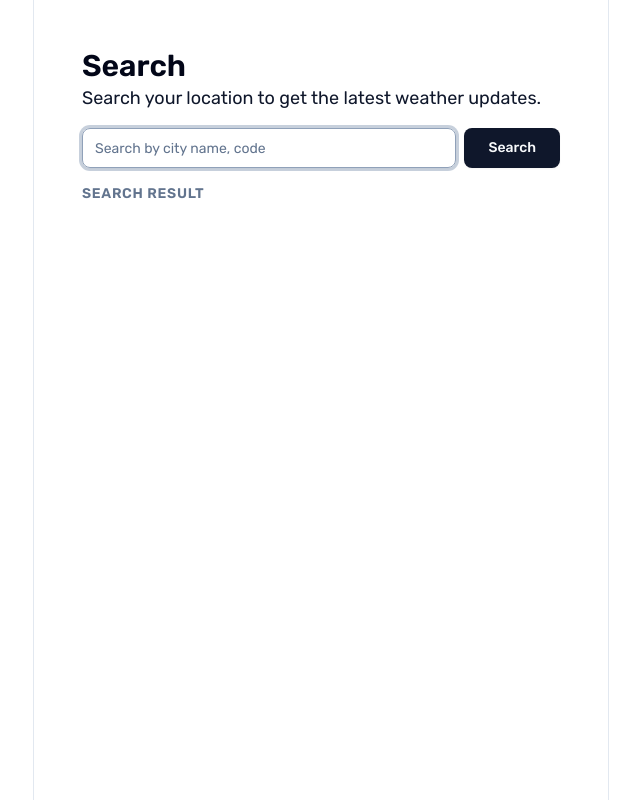
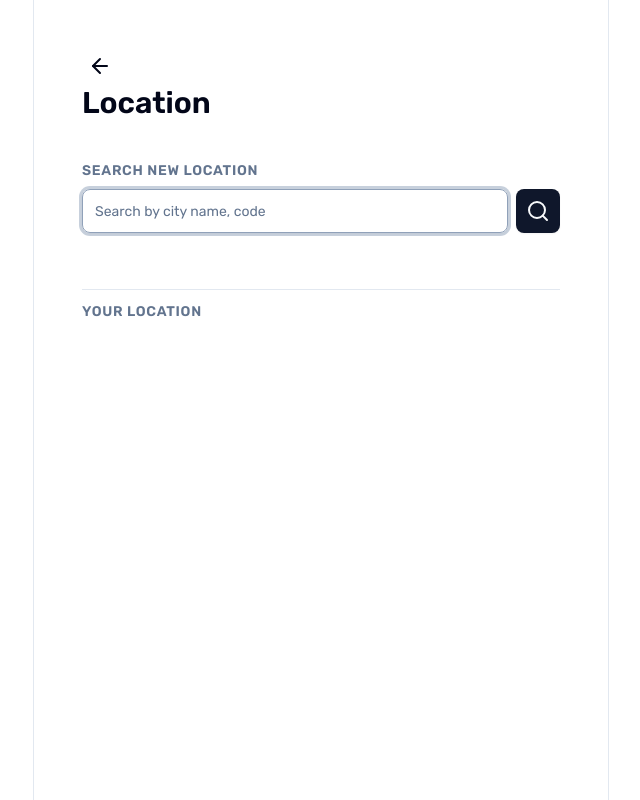
Before and after one commit to red8paw/interview-assignment, a Next.js app in the folder apps/weather-app/: page /search in a window 1280 px wide. Shown: the whole page, without its empty margins (319-959 px from the left). Built offline with nearby package versions, Linux system fonts and the light colour scheme.

Commit message:
feat(weather): styling for search page

```diff
--- a/apps/weather-app/app/search/page.tsx
+++ b/apps/weather-app/app/search/page.tsx
@@ -1,73 +1,34 @@
 'use client'
 
-import { useRef, type FC } from 'react'
+import { type FC } from 'react'
+import { ArrowLeftIcon } from 'lucide-react'
 import { useRouter } from 'next/navigation'
 import { AppContainer } from '@/components/base/app-container'
-import { Input } from '@/components/ui/input'
+import { SearchBox } from '@/components/views/search-box'
+import { SearchHistory } from '@/components/views/search-history'
 import { Button } from '@/components/ui/button'
-import { useSearchLocation } from '@/hooks/search-location'
-import type { GeoInfo } from '@/services/search-location'
-import { setSelectedLocation } from '@/helpers/location-storage'
+import { Divider } from '@/components/base/divider'
 
 const SearchPage: FC = () => {
   const router = useRouter()
-  const inputRef = useRef<HTMLInputElement>(null)
-  const { data, trigger, isMutating } = useSearchLocation()
 
-  const handleSubmit = (event: React.FormEvent<HTMLFormElement>) => {
-    event.preventDefault()
-
-    if (isMutating) return
-
-    const inputValue = inputRef?.current?.value
-    if (!inputValue) return
-
-    void trigger(inputValue)
-  }
-
-  const handleSelectLocation = (location: GeoInfo) => {
-    setSelectedLocation(location)
-    router.push('/')
+  const handleClickBack = () => {
+    router.back()
   }
 
   return (
     <AppContainer>
-      <div className="flex flex-col">
-        <h1 className="text-3xl font-semibold truncate">Search</h1>
-        <p className="text-lg text-secondary-foreground truncate">
-          Search your location to get the latest weather updates.
-        </p>
+      <div>
+        <Button size="icon" onClick={handleClickBack} variant="ghost">
+          <ArrowLeftIcon className="size-6" />
+        </Button>
+
+        <h1 className="text-3xl font-semibold truncate">Location</h1>
       </div>
 
-      <form onSubmit={handleSubmit} className="flex items-center gap-2">
-        <Input ref={inputRef} autoFocus type="text" placeholder="Search by city name, code" />
-        <Button type="submit" size="lg">
-          Search
-        </Button>
-      </form>
-
-      <div className="uppercase text-sm tracking-wider font-semibold text-slate-500">
-        Search Result
-      </div>
-
-      <div>
-        {data?.map(gl => (
-          <div key={`${gl.lat}${gl.lon}`} className="flex items-center gap-2 font-semibold">
-            <p>{`${gl.name}, ${gl.state ? `${gl.state}, ` : ''} ${gl.country}`}</p>
-
-            <Button
-              variant="outline"
-              size="sm"
-              className="ml-auto"
-              onClick={() => {
-                handleSelectLocation(gl)
-              }}
-            >
-              Select
-            </Button>
-          </div>
-        ))}
-      </div>
+      <SearchBox />
+      <Divider className="mt-10" />
+      <SearchHistory />
     </AppContainer>
   )
 }
--- a/apps/weather-app/components/base/app-container.tsx
+++ b/apps/weather-app/components/base/app-container.tsx
@@ -3,7 +3,7 @@ import type { ComponentProps, FC } from 'react'
 export const AppContainer: FC<ComponentProps<'div'>> = ({ children, ...rest }) => {
   return (
     <div
-      className="min-h-screen w-screen max-w-xl flex flex-col gap-4 m-auto px-8 pt-20 pb-20 md:p-12 border-l border-r border-border"
+      className="min-h-screen w-screen max-w-xl flex flex-col m-auto px-8 pt-20 pb-20 md:p-12 border-l border-r border-border"
       {...rest}
     >
       {children}
--- /dev/null
+++ b/apps/weather-app/components/base/card.tsx
@@ -0,0 +1,13 @@
+import type { ComponentProps, FC } from 'react'
+import { cn } from '@/lib/utils'
+
+export const Card: FC<ComponentProps<'div'>> = ({ children, className, ...rest }) => {
+  return (
+    <div
+      className={cn('p-6 bg-secondary text-secondary-foreground rounded-lg', className)}
+      {...rest}
+    >
+      {children}
+    </div>
+  )
+}
--- /dev/null
+++ b/apps/weather-app/components/base/divider.tsx
@@ -0,0 +1,10 @@
+import type { ComponentProps, FC } from 'react'
+import { cn } from '@/lib/utils'
+
+export const Divider: FC<ComponentProps<'div'>> = ({ children, className, ...rest }) => {
+  return (
+    <div className={cn('border-t border-border w-full', className)} {...rest}>
+      {children}
+    </div>
+  )
+}
--- /dev/null
+++ b/apps/weather-app/components/base/subtitle.tsx
@@ -0,0 +1,13 @@
+import type { ComponentProps, FC } from 'react'
+import { cn } from '@/lib/utils'
+
+export const Subtitle: FC<ComponentProps<'div'>> = ({ children, className, ...rest }) => {
+  return (
+    <div
+      className={cn('uppercase text-sm tracking-wider font-semibold text-slate-500', className)}
+      {...rest}
+    >
+      {children}
+    </div>
+  )
+}
--- a/apps/weather-app/components/ui/button.tsx
+++ b/apps/weather-app/components/ui/button.tsx
@@ -23,6 +23,7 @@ const buttonVariants = cva(
         sm: 'h-8 rounded-md gap-1.5 px-3 has-[>svg]:px-2.5',
         lg: 'h-10 rounded-md px-6 has-[>svg]:px-4',
         icon: 'size-9',
+        iconlg: 'size-11',
       },
     },
     defaultVariants: {
--- a/apps/weather-app/components/views/current-stats.tsx
+++ b/apps/weather-app/components/views/current-stats.tsx
@@ -13,7 +13,7 @@ export const CurrentStats: FC = () => {
   const { speed, deg } = windStats ?? {}
 
   return (
-    <div className="p-6 mt-10 bg-secondary text-secondary-foreground rounded-lg grid grid-cols-2 grid-rows-2 gap-4">
+    <div className="p-6 mt-12 bg-secondary text-secondary-foreground rounded-lg grid grid-cols-2 grid-rows-2 gap-4">
       <Stats icon={<ThermometerSunIcon />} label="real feel">
         {realFeel ? `${realFeel}°C` : '--'}
       </Stats>
--- a/apps/weather-app/components/views/forecast.tsx
+++ b/apps/weather-app/components/views/forecast.tsx
@@ -8,7 +8,7 @@ export const Forecast5Day: FC = () => {
   const { data } = useForecast()
 
   return (
-    <div className="p-6 bg-secondary text-secondary-foreground rounded-lg">
+    <div className="mt-4 p-6 bg-secondary text-secondary-foreground rounded-lg">
       <div className="uppercase text-sm tracking-wider font-semibold text-slate-500">
         5-days forecast
       </div>
--- /dev/null
+++ b/apps/weather-app/components/views/search-box.tsx
@@ -0,0 +1,71 @@
+'use client'
+
+import { useRef, type FC } from 'react'
+import { useRouter } from 'next/navigation'
+
+import { SearchIcon, FileChartLineIcon } from 'lucide-react'
+import { Subtitle } from '../base/subtitle'
+import { Button } from '@/components/ui/button'
+import { useSearchLocation } from '@/hooks/search-location'
+import type { GeoInfo } from '@/services/search-location'
+import { setSelectedLocation } from '@/helpers/location-storage'
+import { Input } from '@/components/ui/input'
+
+export const SearchBox: FC = () => {
+  const router = useRouter()
+  const inputRef = useRef<HTMLInputElement>(null)
+  const { data, trigger, isMutating } = useSearchLocation()
+
+  const handleSubmit = (event: React.FormEvent<HTMLFormElement>) => {
+    event.preventDefault()
+
+    if (isMutating) return
+
+    const inputValue = inputRef?.current?.value
+    if (!inputValue) return
+
+    void trigger(inputValue)
+  }
+
+  const handleSelectLocation = (location: GeoInfo) => {
+    setSelectedLocation(location)
+    router.push('/')
+  }
+
+  return (
+    <div className="flex flex-col mt-10">
+      <Subtitle>search new location</Subtitle>
+
+      <form onSubmit={handleSubmit} className="flex items-center gap-2 mt-2">
+        <Input
+          ref={inputRef}
+          autoFocus
+          type="text"
+          placeholder="Search by city name, code"
+          className="h-11"
+        />
+        <Button type="submit" size="iconlg">
+          <SearchIcon className="size-6" />
+        </Button>
+      </form>
+
+      <div className="mt-4 flex flex-col gap-2">
+        {data?.map(gl => (
+          <div key={`${gl.lat}${gl.lon}`} className="flex items-center gap-2">
+            <p className="text-2xl">{`${gl.name}, ${gl.state ? `${gl.state}, ` : ''} ${gl.country}`}</p>
+
+            <Button
+              variant="outline"
+              className="ml-auto"
+              onClick={() => {
+                handleSelectLocation(gl)
+              }}
+            >
+              <FileChartLineIcon /> View
+            </Button>
+          </div>
+        ))}
+      </div>
+    </div>
+  )
+}
--- /dev/null
+++ b/apps/weather-app/components/views/search-history.tsx
@@ -0,0 +1,12 @@
+'use client'
+
+import type { FC } from 'react'
+import { Subtitle } from '../base/subtitle'
+
+export const SearchHistory: FC = () => {
+  return (
+    <div className="mt-3">
+      <Subtitle>your location</Subtitle>
+    </div>
+  )
+}
--- a/apps/weather-app/services/current-weather.ts
+++ b/apps/weather-app/services/current-weather.ts
@@ -9,7 +9,7 @@ type Sys = {
   sunrise: number
   sunset: number
 }
-type CurrentWeatherData = {
+export type CurrentWeatherData = {
   coord: Coord
   weather: [Summary]
   base: string
--- a/apps/weather-app/services/forecast.ts
+++ b/apps/weather-app/services/forecast.ts
@@ -27,7 +27,7 @@ type City = {
   sunrise: number
   sunset: number
 }
-type ForecastData = {
+export type ForecastData = {
   cod: string
   message: number
   cnt: number
```
